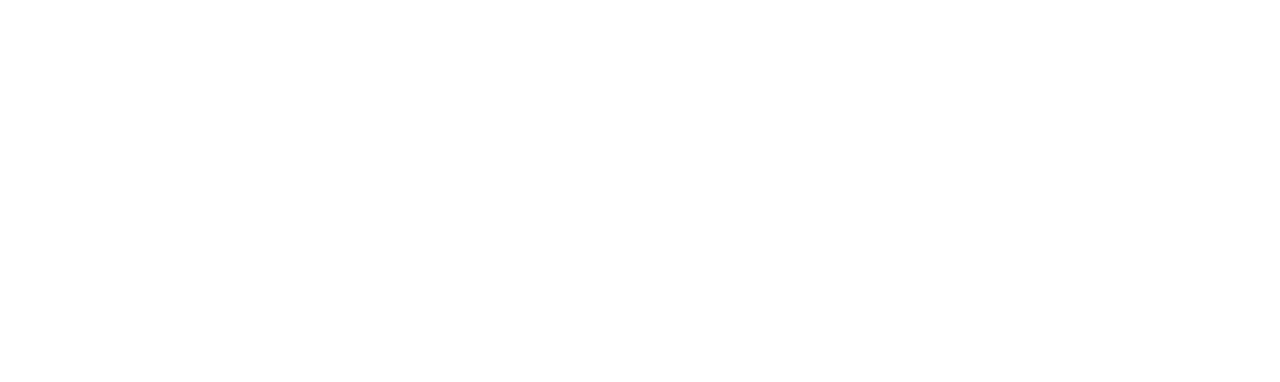
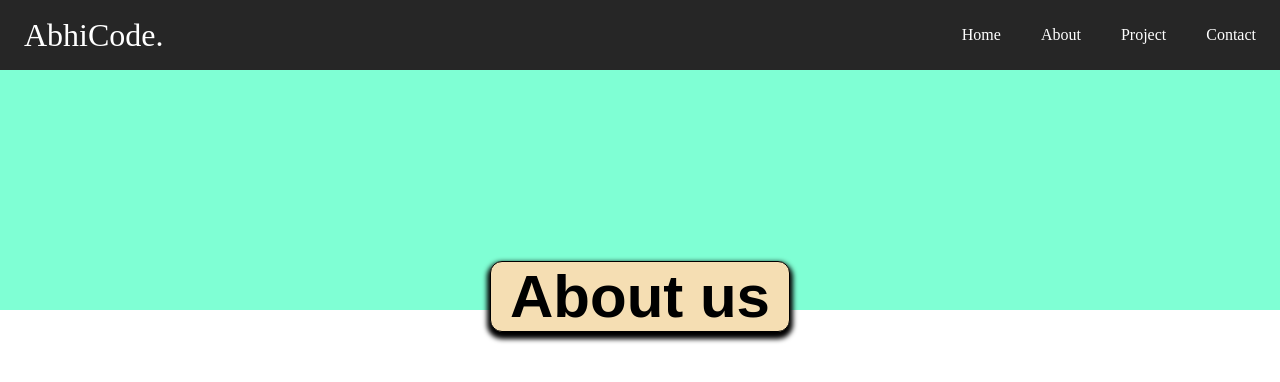
Before and after one commit to abhiraj-ku/Abhishek-portfolio, a plain HTML site: page about-us/about.html in a window 1280 px wide. Drawn offline with Linux system fonts and the light colour scheme.

Commit message:
added about us page

```diff
--- a/about-us/about.css
+++ b/about-us/about.css
@@ -0,0 +1,155 @@
+* {
+    padding: 0;
+    margin: 0;
+    box-sizing: border-box;
+}
+header {
+    background-color: #262626;
+    width: 100vw;
+
+}
+
+li {
+    list-style: none;
+    transition: all 0.3 ease-in;
+}
+
+a {
+    color: white;
+    text-decoration: none;
+
+}
+
+.nav-links {
+    display: inline-block;
+    position: relative;
+    color: white;
+
+}
+
+.nav-links:after {
+    content: '';
+    position: absolute;
+    width: 100%;
+    transform: scaleX(0);
+    height: 2px;
+    bottom: 0;
+    left: 0;
+    background-color: orangered;
+    transform-origin: bottom right;
+    transition: transform 0.25s ease-out;
+}
+
+.nav-links:hover:after {
+    transform: scaleX(1);
+    transform-origin: bottom left;
+}
+
+.navbar {
+    display: flex;
+    min-height: 70px;
+    justify-content: space-between;
+    align-items: center;
+    padding: 0 24px;
+}
+
+.nav-menu {
+    display: flex;
+    justify-content: space-between;
+    align-items: center;
+    gap: 40px;
+}
+
+.nav-branding {
+    font-size: 2rem;
+}
+
+.nav-links {
+    transition: 0.3s ease;
+}
+
+/* .nav-links:hover {
+    color: dodgerblue;
+} */
+
+.Hamburger {
+    display: none;
+    cursor: pointer;
+}
+
+.bar {
+    display: block;
+    width: 25px;
+    height: 3px;
+    margin: 5px auto;
+    transition: all 0.3s ease-in-out;
+    background-color: white
+}
+
+@media(max-width:768px) {
+    .Hamburger {
+        display: block;
+        z-index: 1;
+
+    }
+
+    .Hamburger.active .bar:nth-child(2) {
+        opacity: 0;
+    }
+
+    .Hamburger.active .bar:nth-child(1) {
+        transform: translateY(8px) rotate(45deg);
+    }
+
+    .Hamburger.active .bar:nth-child(3) {
+        transform: translateY(-8px) rotate(-45deg);
+    }
+
+    .nav-menu {
+        position: fixed;
+        left: -100%;
+        top: 70px;
+        gap: 0;
+        flex-direction: column;
+        width: 100%;
+        text-align: center;
+        transition: 0.3s ease;
+        background-color: #262626;
+        opacity: .7
+
+    }
+
+    .nav-items {
+        margin: 16px 0;
+    }
+
+    .nav-menu.active {
+        left: 0;
+    }
+
+}
+
+.empty{
+    background-color: aquamarine;
+    height: 30vh;
+    position: relative;
+    z-index: -1;
+}
+.title{
+    position: absolute;
+  left: 0;
+  right: 0;
+  margin-left: auto;
+  margin-right: auto;
+  width: 300px;
+  bottom: -9%;
+  border: 1px solid black;
+  padding: auto 80px;
+  font-size: 40px;
+  text-align: center;
+  background-color: wheat;
+  border-radius: 12px;
+  font-family: Arial, Helvetica, sans-serif;
+  box-shadow: 0 4px 5px 3px black;
+
+}
--- a/about-us/about.html
+++ b/about-us/about.html
@@ -8,6 +8,42 @@
     <title>About Me </title>
 </head>
 <body>
+    <header>
+        <nav class="navbar">
+            <!-- title/logo -->
+            <a href="#" class="nav-branding">AbhiCode.</a>
+            <!-- nav links -->
+            <ul class="nav-menu">
+                <li class="nav-items">
+                    <a href="#" class="nav-links">Home</a>
+                </li>
+                <li class="nav-items">
+                    <a href="#" class="nav-links">About</a>
+                </li>
+                <li class="nav-items">
+                    <a href="#" class="nav-links">Project</a>
+                </li>
+                <li class="nav-items">
+                    <a href="#" class="nav-links">Contact</a>
+                </li>
+            </ul>
+            <!-- 3 lines / hamburger menu -->
+            <div class="Hamburger">
+                <span class="bar"></span>
+                <span class="bar"></span>
+                <span class="bar"></span>
+            </div>
+        </nav>
+    </header>
+    <main>
+        <div class="empty">
+            <div class="title">
+                <h2>About us</h2>
+            </div>
+        </div>
+    </main>
+
+    <script src="about.js"></script>
 
 </body>
 </html>
--- /dev/null
+++ b/about-us/about.js
@@ -0,0 +1,12 @@
+const hamburger = document.querySelector(".Hamburger");
+const navMenu = document.querySelector(".nav-menu");
+
+hamburger.addEventListener("click",()=>{
+    hamburger.classList.toggle("active")
+    navMenu.classList.toggle("active")
+
+})
+document.querySelectorAll(".nav-links").forEach(e =>e.addEventListener("click",()=>{
+    hamburger.classList.remove("active")
+    navMenu.classList.remove("active")
+}))
--- a/style.css
+++ b/style.css
@@ -591,6 +591,7 @@
     align-items: center;
     padding: 2rem;
     background: -webkit-linear-gradient(0deg, #8490ff 0%, #62bdfc 100%);
+    margin-top: 100px;
   }
 
   .foot a {
```
